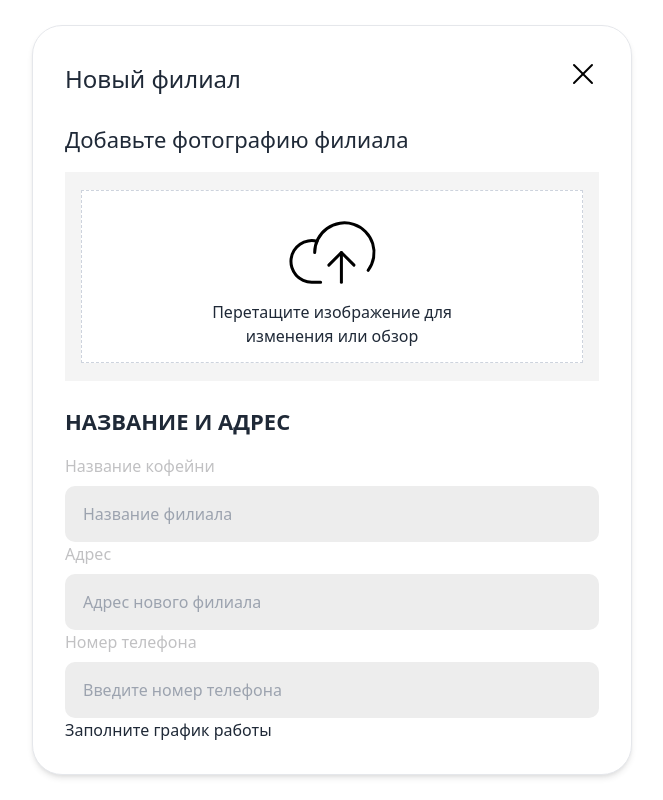
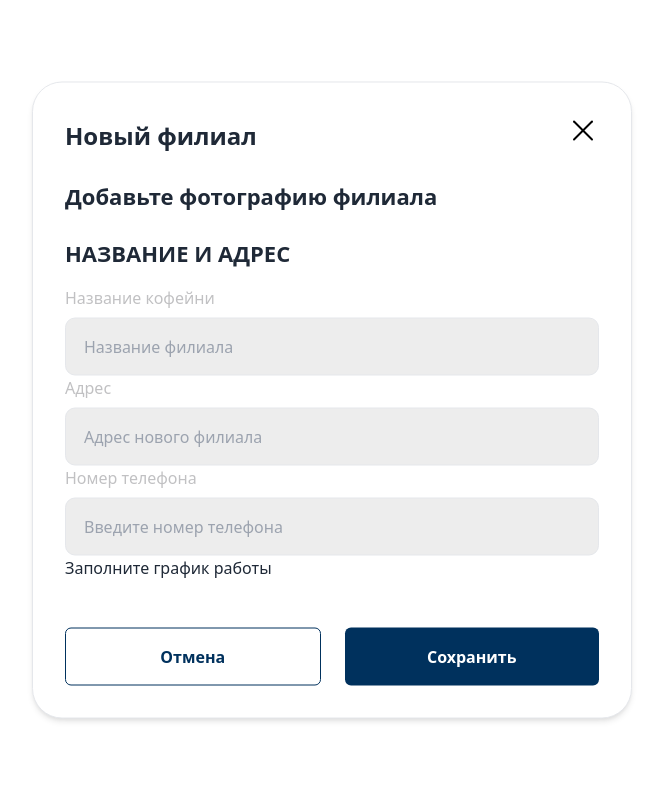
Before and after one commit to Begimai7/neocafe, a React (Vite) app: page / in a window 1280 px wide. Shown: the whole page, without its empty margins (308-971 px from the left). Built offline with nearby package versions, Linux system fonts and the light colour scheme.

Commit message:
fixed new branch modal

```diff
--- a/src/components/CreateNewBranch.tsx
+++ b/src/components/CreateNewBranch.tsx
@@ -1,13 +1,14 @@
 import Modal from './UI/Modal';
 import { useState } from 'react';
 import Input from './UI/Input';
-import image from '../assets/newBranchIcons/cloudArrowUp.svg';
 import closeIcon from '../assets/newBranchIcons/close.svg';
+import Button from './UI/Button';
+// import PhotoInput from './UI/PhotoInput';8
 
 const NewBranch: React.FC = () => {
   const [isOpen, setIsOpen] = useState<boolean>(true);
+  const handleClose = () => setIsOpen(false);
 
-  const handleClose = () => setIsOpen(false);
   return (
     <Modal
       width="600px"
@@ -16,90 +17,21 @@ const NewBranch: React.FC = () => {
       borderRadius="30px"
       padding="32px"
     >
-      <div className="bg-red-500">
-        <div
-          className="flex items-center content-between bg-red-500"
-          style={{
-            display: 'flex',
-            alignItems: 'center',
-            justifyContent: 'space-between',
-          }}
-        >
-          <h5 className="font-bold" style={{ fontSize: '24px' }}>
-            Новый филиал
-          </h5>
-          <img style={{marginBottom: '9px'}} src={closeIcon} />
+      <div className="flex items-center justify-between">
+        <h5 className="font-bold text-[24px]">Новый филиал</h5>
+        <img className="mb-[9px]" src={closeIcon} />
       </div>
-        <p
-          className="font-semibold"
-          style={{ marginTop: '24px', fontSize: '22px' }}
-        >
+      <p className="font-semibold mt-[24px] text-[22px]">
         Добавьте фотографию филиала
       </p>
 
-        <label
-          htmlFor="new_branch"
-        >
-          <div
-            className="flex justify-center items-center w-full bg-orange-700"
-            style={{
-              display: 'flex',
-              justifyContent: 'center',
-              alignItems: 'center',
-              backgroundColor: '#F4F4F4',
-              height: '209px',
-              marginTop: '16px',
-            }}
-          >
-            <div
-              className="flex justify-center items-center"
-              style={{
-                display: 'flex',
-                justifyContent: 'center',
-                alignItems: 'center',
-                flexDirection: 'column',
-                width: 'calc(100% - 32px)',
-                height: 'calc(100% - 36px)',
-                backgroundColor: '#FFFFFF',
-                border: '1px dashed #CDD3DD',
-              }}
-            >
-              <img src={image} alt="Uploaded Image" />
-              <p
-                className="text-center m-w-[309px]"
-                style={{ textAlign: 'center', maxWidth: '309px' }}
-              >
-                Перетащите изображение для изменения или обзор
-              </p>
-            </div>
-          </div>
-        </label>
-        <Input id="new_branch" style={{ display: 'none' }} type="file" />
+      {/* <PhotoInput /> */}
 
-        <p
-          style={{
-            fontSize: '22px',
-            fontWeight: '600',
-            textTransform: 'uppercase',
-            marginTop: '24px',
-          }}
-        >
+      <p className="text-[22px] font-semibold uppercase mt-6">
         Название и адрес
       </p>
-        <div
-          style={{
-            marginTop: '16px',
-          }}
-        >
-          <p
-            style={{
-              color: '#C1C1C3',
-              marginBottom: '8px',
-            }}
-          >
-
-            Название кофейни
-          </p>
+      <div className="mt-4">
+        <p className="text-[#C1C1C3] mb-2">Название кофейни</p>
         <Input
           id="29"
           name="name of branch"
@@ -115,14 +47,7 @@ const NewBranch: React.FC = () => {
         />
       </div>
       <div>
-          <p
-            style={{
-              color: '#C1C1C3',
-              marginBottom: '8px',
-            }}
-          >
-            Адрес
-          </p>
+        <p className="text-[#C1C1C3] mb-2">Адрес</p>
         <Input
           id="29"
           name="adress of branch"
@@ -137,14 +62,7 @@ const NewBranch: React.FC = () => {
         />
       </div>
       <div>
-          <p
-            style={{
-              color: '#C1C1C3',
-              marginBottom: '8px',
-            }}
-          >
-            Номер телефона
-          </p>
+        <p className="text-[#C1C1C3] mb-2">Номер телефона</p>
         <Input
           id="29"
           name="phone number of branch"
@@ -159,6 +77,13 @@ const NewBranch: React.FC = () => {
         />
       </div>
       <p>Заполните график работы</p>
+      <div className="flex gap-6 mt-12">
+        <Button styles="border border-[#00315D] py-4 w-[100%] rounded-md type='submit' text-[#00315D] font-semibold">
+          Отмена
+        </Button>
+        <Button styles="bg-[#00315D] py-4 w-[100%] rounded-md type='submit' text-white font-semibold">
+          Сохранить
+        </Button>
       </div>
     </Modal>
   );
--- a/src/components/UI/Button.tsx
+++ b/src/components/UI/Button.tsx
@@ -11,7 +11,7 @@ const Button = (props: Props) => {
   return (
     <button
       onClick={props?.onClick}
-      className={`${props.styles} px-3 py-2 rounded-lg font-medium color text-white`}
+      className={`${props.styles} px-3 py-2 rounded-lg font-medium color`}
       type={props?.type}
       disabled={props?.disabled}
     >
--- a/tailwind.config.js
+++ b/tailwind.config.js
@@ -2,7 +2,14 @@ import daisyui from 'daisyui';
 
 / @type {import('tailwindcss').Config} */
 export default {
-  content: ['./index.html', './src//*.{js,ts,jsx,tsx}'],
+  // content: ['./index.html', './src//*.{js,ts,jsx,tsx}'],
+  content: [
+    "./index.html",
+    "./src/components/Toastify.tsx",
+    "./src/components/CreateNewBranch.tsx",
+    "./src/components/UI/PhotoInput.tsx"
+
+  ],
   theme: {
     extend: {},
   },
```
Lines whose indentation alone changed are shown as unchanged.
